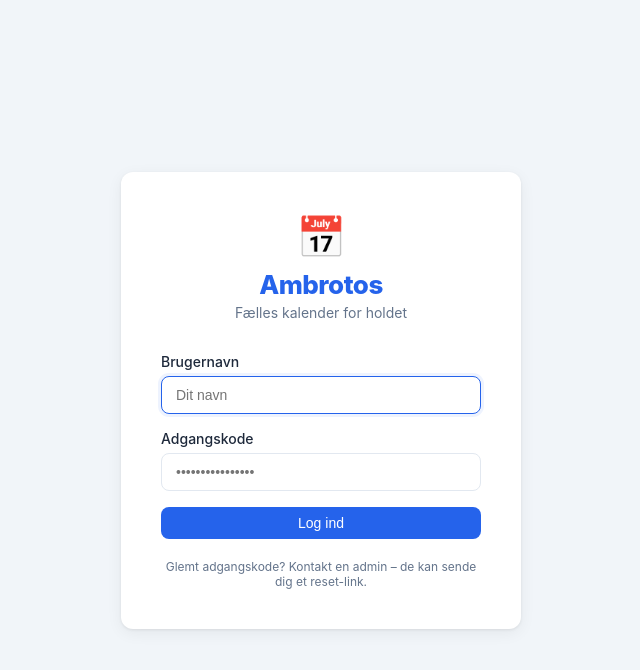
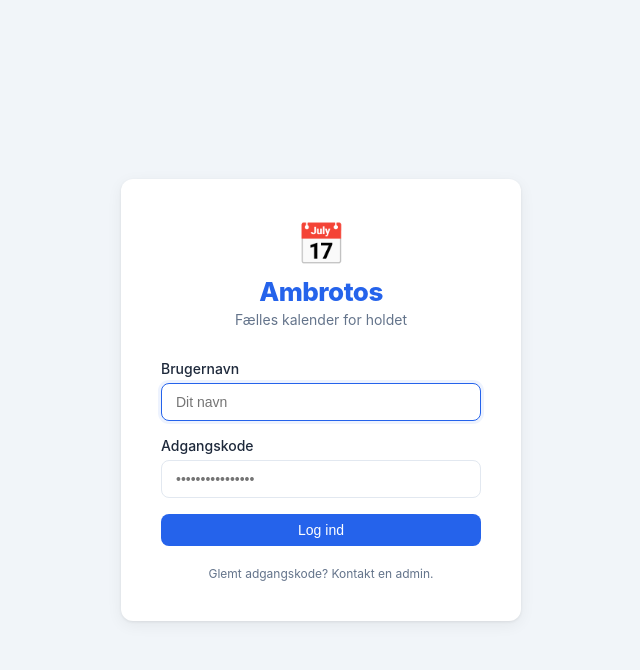
Before and after one commit to jrgrafisk/ambrotos, a Flask app: page /login in a window 1280 px wide. Shown: the top 670 px of the page, without its empty margins (319-959 px from the left). Run offline with Flask 3, Linux system fonts and the light colour scheme.

Commit message:
chore: simplify login hint text
https://claude.ai/code/session_01GnDKzjx4J4vvpdSwLFDDvU

```diff
--- a/templates/login.html
+++ b/templates/login.html
@@ -40,7 +40,7 @@
       <button type="submit" class="btn btn-primary btn-full">Log ind</button>
     </form>
 
-    <p class="login-hint">Glemt adgangskode? Kontakt en admin – de kan sende dig et reset-link.</p>
+    <p class="login-hint">Glemt adgangskode? Kontakt en admin.</p>
   </div>
 </div>
 {% endblock %}
```
